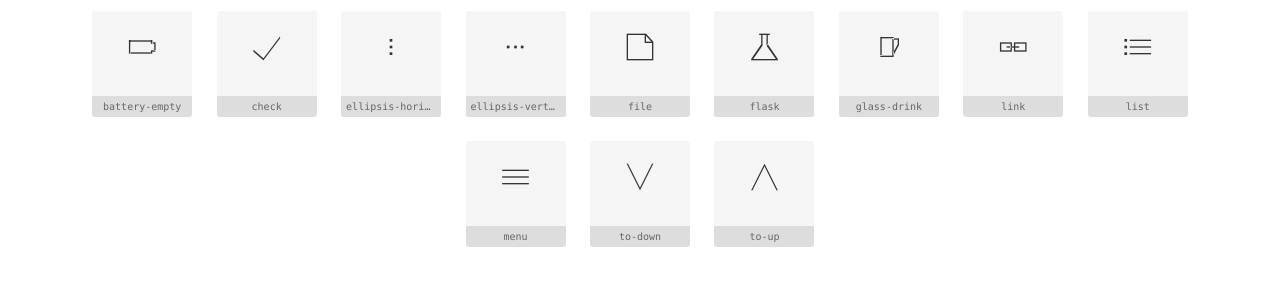
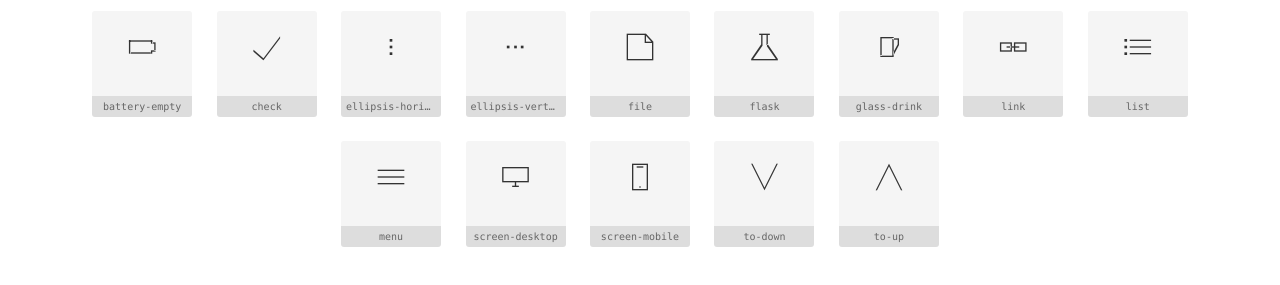
Before and after one commit to stellar-labs/icon-strike, a website: page docs/index.html in a window 1280 px wide. Shown: the part 89-374 px from the top of the page. Drawn offline with Linux system fonts and the light colour scheme.

Commit message:
added icons screen-desktop and screen-mobile

```diff
--- a/docs/icons.css
+++ b/docs/icons.css
@@ -1,10 +1,10 @@
 @font-face {
     font-family: "icons";
-    src: url("./icons.eot?e6819d5d82c553e9823362741818a078?#iefix") format("embedded-opentype"),
-url("./icons.woff2?e6819d5d82c553e9823362741818a078") format("woff2"),
-url("./icons.woff?e6819d5d82c553e9823362741818a078") format("woff"),
-url("./icons.ttf?e6819d5d82c553e9823362741818a078") format("truetype"),
-url("./icons.svg?e6819d5d82c553e9823362741818a078#icons") format("svg");
+    src: url("./icons.eot?b51b9440ffd257f3d1b6d8da4d3f92fc?#iefix") format("embedded-opentype"),
+url("./icons.woff2?b51b9440ffd257f3d1b6d8da4d3f92fc") format("woff2"),
+url("./icons.woff?b51b9440ffd257f3d1b6d8da4d3f92fc") format("woff"),
+url("./icons.ttf?b51b9440ffd257f3d1b6d8da4d3f92fc") format("truetype"),
+url("./icons.svg?b51b9440ffd257f3d1b6d8da4d3f92fc#icons") format("svg");
 }
 
 i {
@@ -52,9 +52,15 @@ i[class^="icon-"]:before, i[class*=" icon-"]:before {
 .icon-menu:before {
     content: "\f10a";
 }
-.icon-to-down:before {
+.icon-screen-desktop:before {
     content: "\f10b";
 }
-.icon-to-up:before {
+.icon-screen-mobile:before {
     content: "\f10c";
 }
+.icon-to-down:before {
+    content: "\f10d";
+}
+.icon-to-up:before {
+    content: "\f10e";
+}
--- a/docs/icons.json
+++ b/docs/icons.json
@@ -9,6 +9,8 @@
     "link": "\\f108",
     "list": "\\f109",
     "menu": "\\f10a",
-    "to-down": "\\f10b",
-    "to-up": "\\f10c"
+    "screen-desktop": "\\f10b",
+    "screen-mobile": "\\f10c",
+    "to-down": "\\f10d",
+    "to-up": "\\f10e"
 }
--- a/docs/index.html
+++ b/docs/index.html
@@ -54,11 +54,11 @@
 
         @font-face {
     font-family: "icons";
-    src: url("./icons.eot?67456a1dcd3d4249ae84136fdf25e488?#iefix") format("embedded-opentype"),
-url("./icons.woff2?67456a1dcd3d4249ae84136fdf25e488") format("woff2"),
-url("./icons.woff?67456a1dcd3d4249ae84136fdf25e488") format("woff"),
-url("./icons.ttf?67456a1dcd3d4249ae84136fdf25e488") format("truetype"),
-url("./icons.svg?67456a1dcd3d4249ae84136fdf25e488#icons") format("svg");
+    src: url("./icons.eot?a85a6244abe2805f28bd20658ab6f9ca?#iefix") format("embedded-opentype"),
+url("./icons.woff2?a85a6244abe2805f28bd20658ab6f9ca") format("woff2"),
+url("./icons.woff?a85a6244abe2805f28bd20658ab6f9ca") format("woff"),
+url("./icons.ttf?a85a6244abe2805f28bd20658ab6f9ca") format("truetype"),
+url("./icons.svg?a85a6244abe2805f28bd20658ab6f9ca#icons") format("svg");
 }
 
 i {
@@ -106,11 +106,17 @@ i[class^="icon-"]:before, i[class*=" icon-"]:before {
 .icon-menu:before {
     content: "\f10a";
 }
-.icon-to-down:before {
+.icon-screen-desktop:before {
     content: "\f10b";
 }
+.icon-screen-mobile:before {
+    content: "\f10c";
+}
+.icon-to-down:before {
+    content: "\f10d";
+}
 .icon-to-up:before {
-    content: "\f10c";
+    content: "\f10e";
 }
 
 
@@ -213,6 +219,24 @@ i[class^="icon-"]:before, i[class*=" icon-"]:before {
 
         <div class="preview">
             <span class="inner">
+                <i class="icon-screen-desktop"></i>
+            </span>
+            <br>
+            <span class='label'>screen-desktop</span>
+        </div>
+
+
+        <div class="preview">
+            <span class="inner">
+                <i class="icon-screen-mobile"></i>
+            </span>
+            <br>
+            <span class='label'>screen-mobile</span>
+        </div>
+
+
+        <div class="preview">
+            <span class="inner">
                 <i class="icon-to-down"></i>
             </span>
             <br>
```
Also changed, not shown: dist/icons.css, dist/icons.html, dist/icons.json, dist/icons.svg, dist/icons.ttf, dist/icons.woff, dist/icons.woff2, docs/icons.svg, docs/icons.ttf, docs/icons.woff, docs/icons.woff2, src/img/screen-desktop.svg (added), src/img/screen-mobile.svg (added), 2 other files.
